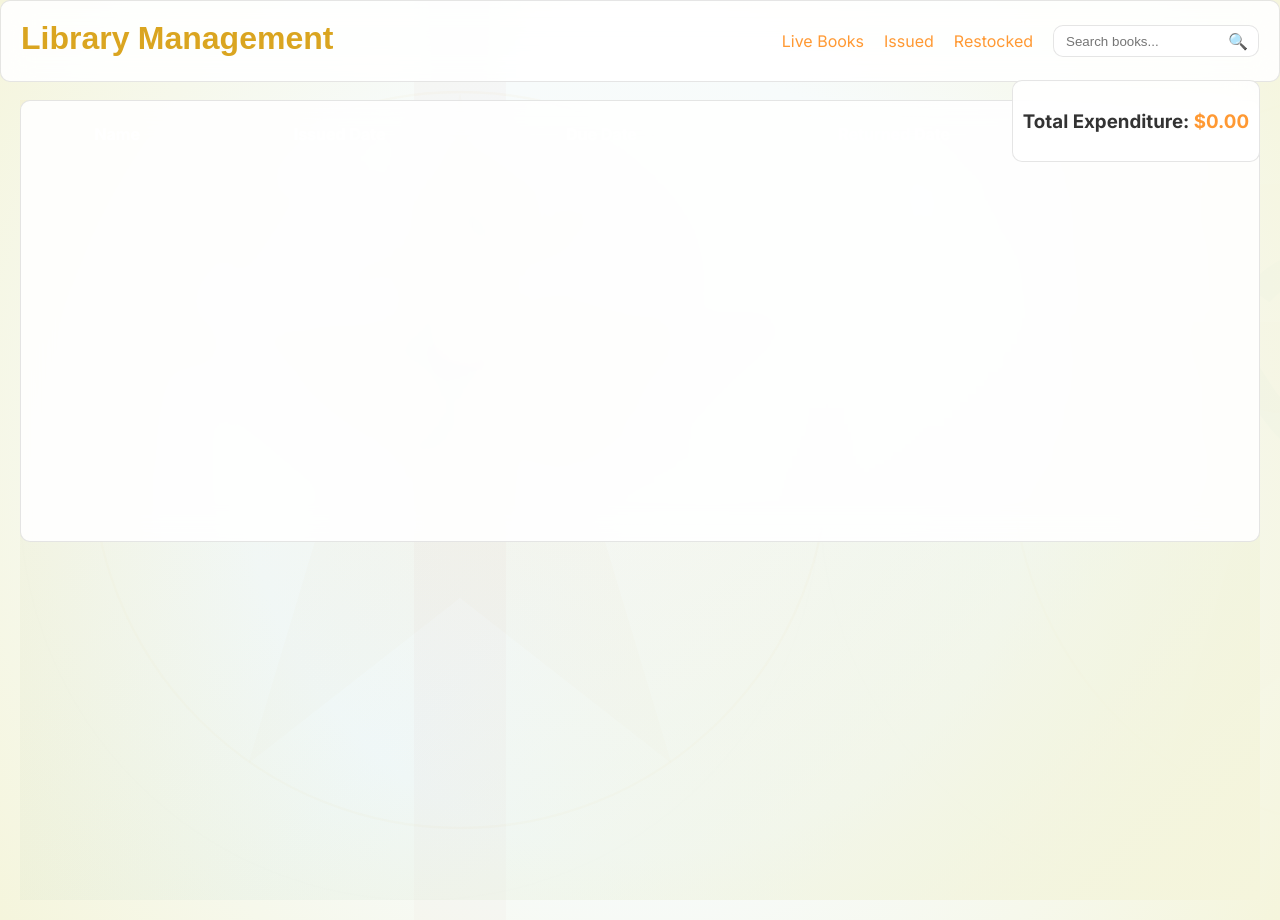
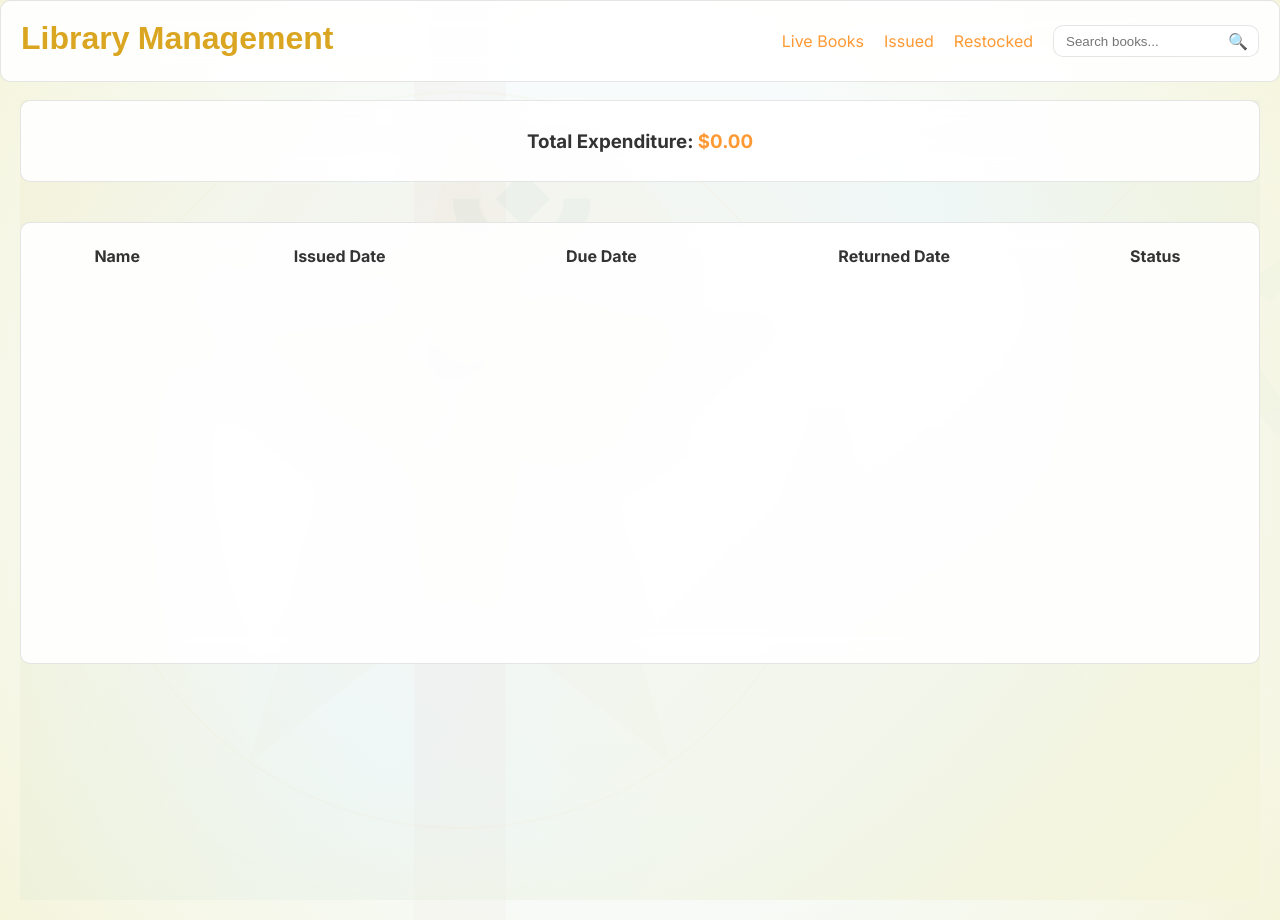
Before and after one commit to kaarthikslab/LMS, a React (Create React App) app: page /issued/1 in a window 1280 px wide. Built offline with nearby package versions, Linux system fonts and the light colour scheme.

Commit message:
Update IssuedDetails.js

```diff
--- a/src/components/IssuedDetails.js
+++ b/src/components/IssuedDetails.js
@@ -9,11 +9,12 @@ const IssuedDetails = () => {
 
   return (
     <div className="page-bg" style={{ marginTop: '80px' }}>
-      <div className="glass" style={{ position: 'fixed', top: '80px', right: '20px', padding: '10px', zIndex: 1000 }}>
+      <div className="glass" style={{ padding: '10px', marginBottom: '20px', textAlign: 'center' }}>
         <h3>Total Expenditure: <span className="accent">${totalExpenditure.toFixed(2)}</span></h3>
       </div>
-      <div className="glass" style={{ padding: '20px', overflowY: 'auto', height: '400px', marginTop: '20px' }}>
-        <table style={{ width: '100%', color: 'white' }}>
+      <div style={{ marginTop: '40px' }}>
+        <div className="glass" style={{ padding: '20px', overflowY: 'auto', height: '400px' }}>
+          <table style={{ width: '100%', color: '#333' }}>
             <thead>
               <tr>
                 <th>Name</th><th>Issued Date</th><th>Due Date</th><th>Returned Date</th><th>Status</th>
@@ -33,6 +34,7 @@ const IssuedDetails = () => {
           </table>
         </div>
       </div>
+    </div>
   );
 };
 
```
Lines whose indentation alone changed are shown as unchanged.
